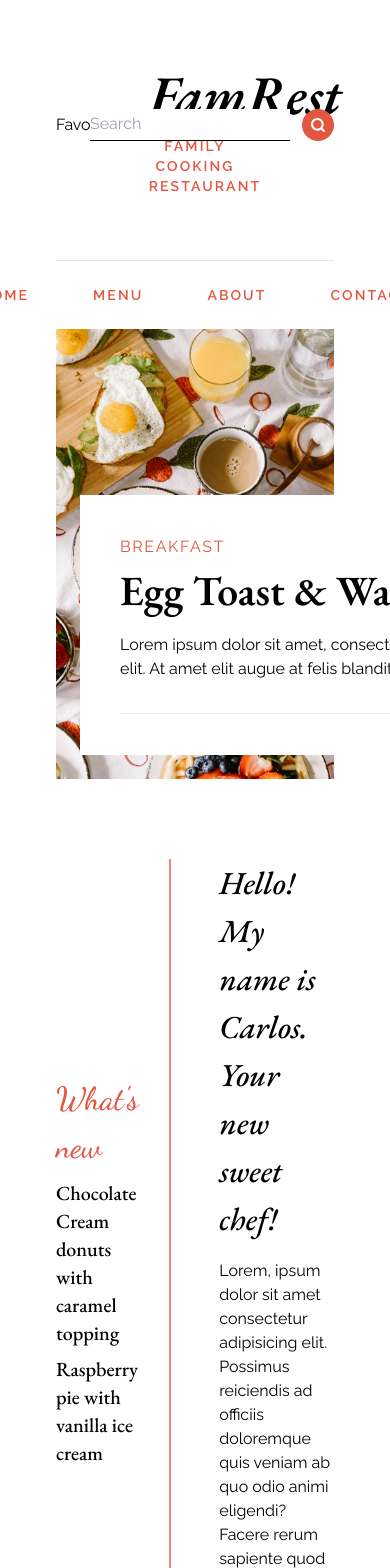
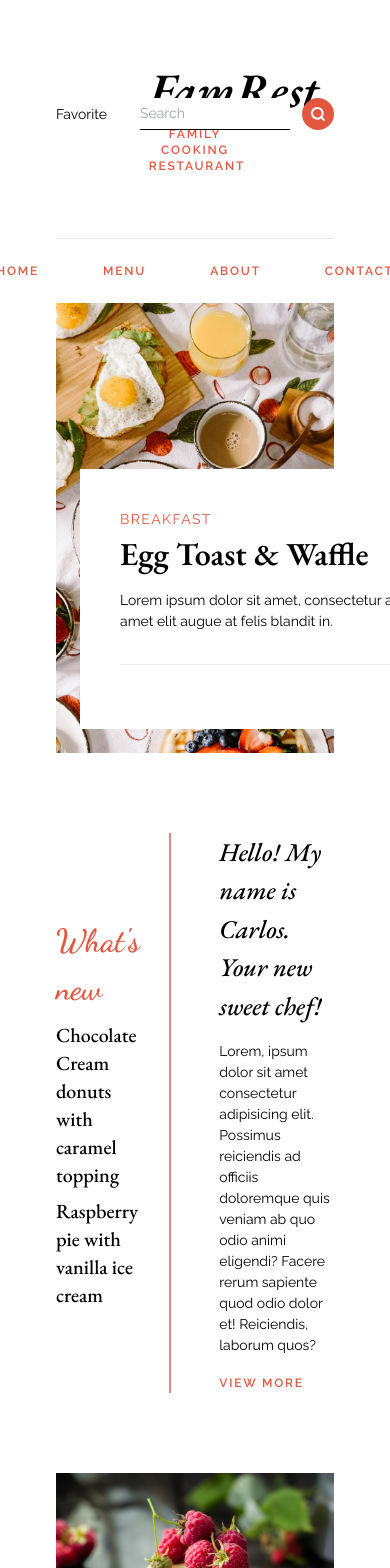
Before and after one commit to firstneverrest/FamRest-Restaurant, a Preact app: page / in a window 390 px wide. Shown: the top 1568 px of the page. Built offline with nearby package versions, Linux system fonts and the light colour scheme.

Commit message:
feat: add menu card

```diff
--- /dev/null
+++ b/src/components/MenuCard.tsx
@@ -0,0 +1,29 @@
+import { h, FunctionComponent } from 'preact';
+
+interface MenuCardProps {
+  title: string;
+  description: string;
+  type: string;
+  image: string;
+}
+
+const MenuCard: FunctionComponent<MenuCardProps> = ({
+  title,
+  description,
+  type,
+  image,
+}) => {
+  return (
+    <div class="flex flex-col">
+      <img src={image} class="my-4 h-[500px] object-cover" alt="our foods" />
+      <p class="text-primary font-garamond font-medium uppercase tracking-widest">
+        {type}
+      </p>
+      <h4 class="capitalize">{title}</h4>
+      <p class="my-4">{description}</p>
+      <hr class="w-full h-1" />
+    </div>
+  );
+};
+
+export default MenuCard;
--- a/src/components/SearchBar.tsx
+++ b/src/components/SearchBar.tsx
@@ -11,7 +11,7 @@ const SearchBar: FunctionComponent = () => {
     <div class="flex">
       <input
         type="text"
-        class="w-[200px] border-b-[1px] border-black outline-none"
+        class="w-[200px] lg:w-[150px] border-b-[1px] border-black outline-none"
         placeholder="Search"
         value={search}
         onChange={handleChange}
--- a/src/components/index.ts
+++ b/src/components/index.ts
@@ -1,4 +1,4 @@
 export { default as BannerCard } from './BannerCard';
 export { default as Navbar } from './Navbar';
 export { default as SearchBar } from './SearchBar';
-export { default as Greeting } from './Greeting';
+export { default as MenuCard } from './MenuCard';
--- a/src/pages/Homepage.tsx
+++ b/src/pages/Homepage.tsx
@@ -1,6 +1,7 @@
 import { h, FunctionComponent } from 'preact';
-import { Navbar, BannerCard, SearchBar, Greeting } from '../components';
+import { Navbar, BannerCard, SearchBar, MenuCard } from '../components';
 import Banner from '../assets/images/banner.jpg';
+import Cake from '../assets/images/cake.png';
 
 const Homepage: FunctionComponent = () => {
   return (
@@ -26,7 +27,62 @@ const Homepage: FunctionComponent = () => {
         />
         <BannerCard />
       </div>
-      <Greeting />
+
+      <section class="grid gap-x-6 gap-y-20 grid-cols-8 my-20">
+        <section class="self-center col-span-2 lg:col-span-3">
+          <h3 class="font-dancing text-primary">What's new</h3>
+          <p class="font-garamond font-medium text-xl mt-2">
+            Chocolate Cream donuts with caramel topping
+          </p>
+          <p class="font-garamond font-medium text-xl mt-2">
+            Raspberry pie with vanilla ice cream
+          </p>
+        </section>
+        <section class="col-span-4 lg:col-span-5 flex justify-center items-center">
+          <span class="h-full border-[1px] border-primary opacity-70 mr-12"></span>
+          <div>
+            <h4 class="italic">
+              Hello! My name is Carlos. Your new sweet chef!
+            </h4>
+            <p class="my-4">
+              Lorem, ipsum dolor sit amet consectetur adipisicing elit. Possimus
+              reiciendis ad officiis doloremque quis veniam ab quo odio animi
+              eligendi? Facere rerum sapiente quod odio dolor et! Reiciendis,
+              laborum quos?
+            </p>
+            <a href="#" class="nav-text">
+              view more
+            </a>
+          </div>
+        </section>
+        <img
+          class="h-full lg:h-full object-cover col-span-2 lg:col-span-8 lg:justify-self-center"
+          src={Cake}
+          alt="sweet cake"
+        />
+      </section>
+
+      <section class="mb-20">
+        <h4 class="font-garamond italic">Try our new recipes</h4>
+        <div class="grid grid-cols-2 gap-8">
+          <MenuCard
+            title="Strawberry pie & vanilla milk"
+            description="Lorem, ipsum dolor sit amet consectetur adipisicing elit. Possimus
+              reiciendis ad officiis doloremque quis veniam ab quo odio animi
+              eligendi."
+            type="desserts"
+            image="https://images.unsplash.com/photo-1593424718424-cf4d83f3def1?ixlib=rb-1.2.1&ixid=MnwxMjA3fDB8MHxwaG90by1wYWdlfHx8fGVufDB8fHx8&auto=format&fit=crop&w=687&q=80"
+          />
+          <MenuCard
+            title="Chocolate cheesecake & strawberry juice"
+            description="Lorem, ipsum dolor sit amet consectetur adipisicing elit. Possimus
+          reiciendis ad officiis doloremque quis veniam ab quo odio animi
+          eligendi."
+            type="desserts"
+            image="https://images.unsplash.com/photo-1508737804141-4c3b688e2546?ixlib=rb-1.2.1&ixid=MnwxMjA3fDB8MHxzZWFyY2h8N3x8ZGVzc2VydHxlbnwwfHwwfHw%3D&auto=format&fit=crop&w=500&q=60"
+          />
+        </div>
+      </section>
     </div>
   );
 };
--- a/src/styles/global.css
+++ b/src/styles/global.css
@@ -75,11 +75,39 @@ h6 {
   opacity: 10%;
 }
 
-/* @media screen and (max-width: 1024px) {
+@media screen and (max-width: 1024px) {
   .container {
     margin: 54px 0;
   }
-} */
+
+  body {
+    font-size: 14px !important;
+  }
+
+  h1 {
+    font-size: 3rem !important;
+  }
+
+  h2 {
+    font-size: 2.6rem !important;
+  }
+
+  h3 {
+    font-size: 2rem !important;
+  }
+
+  h4 {
+    font-size: 1.6rem !important;
+  }
+
+  h5 {
+    font-size: 1.2rem !important;
+  }
+
+  h6 {
+    font-size: 1rem !important;
+  }
+}
 
 .navbar-container {
   display: flex;
@@ -102,7 +130,7 @@ h6 {
 
 @layer components {
   .nav-text {
-    @apply text-primary text-sm tracking-wide font-semibold uppercase;
+    @apply text-primary text-sm lg:text-xs tracking-wide font-semibold uppercase;
   }
 }
 
```
